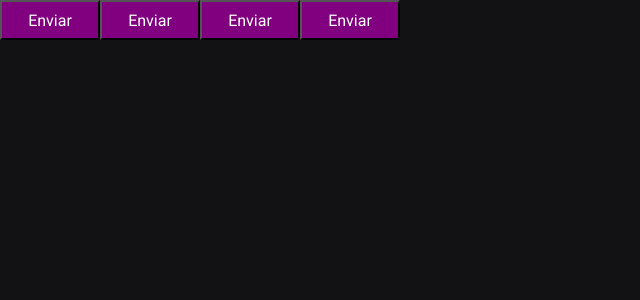
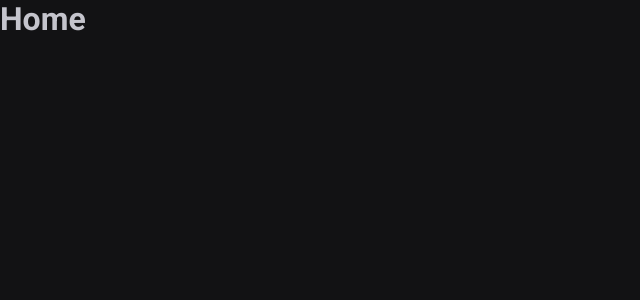
Before and after one commit to santanaIgot/ignite-timer, a React (Vite) app: page /history in a window 1280 px wide. Shown: the top 300 px of the page, without its empty margins (0-640 px from the left). Built offline with nearby package versions, Linux system fonts and the light colour scheme.

Commit message:
[feat] - rotas

```diff
--- a/src/App.tsx
+++ b/src/App.tsx
@@ -1,16 +1,18 @@
-import { Button } from "./components/button";
 import { ThemeProvider } from "styled-components";
-import { defaultTheme } from './styles/themes/default'; // CORRETO!
+import { defaultTheme } from "./styles/themes/default"; // CORRETO!
 import { GlobalStyle } from "./styles/global";
+
+import { BrowserRouter } from "react-router-dom";
+import { Router } from "./Router";
 
 export function App() {
   return (
-    <ThemeProvider theme={defaultTheme}>
-      <Button color="primary" />
-      <Button color="danger" />
-      <Button color="success" />
-      <Button />
-      <GlobalStyle/>
-    </ThemeProvider>
+    <BrowserRouter>
+      <ThemeProvider theme={defaultTheme}>
+
+        <Router />
+        <GlobalStyle />
+      </ThemeProvider>
+    </BrowserRouter>
   );
 }
--- /dev/null
+++ b/src/Router.tsx
@@ -0,0 +1,12 @@
+import {Routes, Route} from 'react-router-dom'
+import { Home } from './pages/home'
+import { History } from './pages/History'
+
+export function Router() {
+    return(
+        <Routes>
+            <Route path='/' element={<Home/>}/>
+            <Route path='/history' element={<History/>}/>
+        </Routes>
+    )
+}
--- /dev/null
+++ b/src/pages/History.tsx
@@ -0,0 +1,3 @@
+export function History() {
+    return <h1>Home</h1>
+}
--- /dev/null
+++ b/src/pages/home.tsx
@@ -0,0 +1,3 @@
+export function Home() {
+    return <h1>Home</h1>
+}
```
